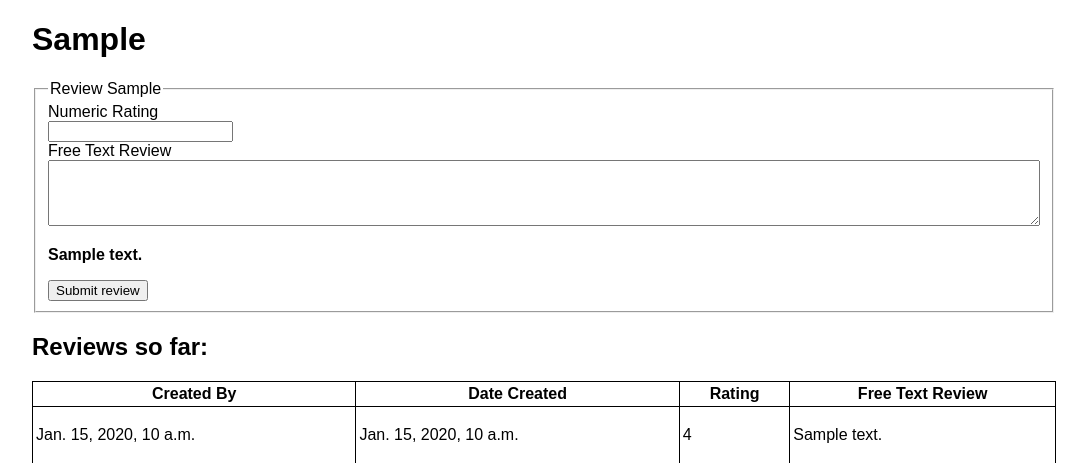
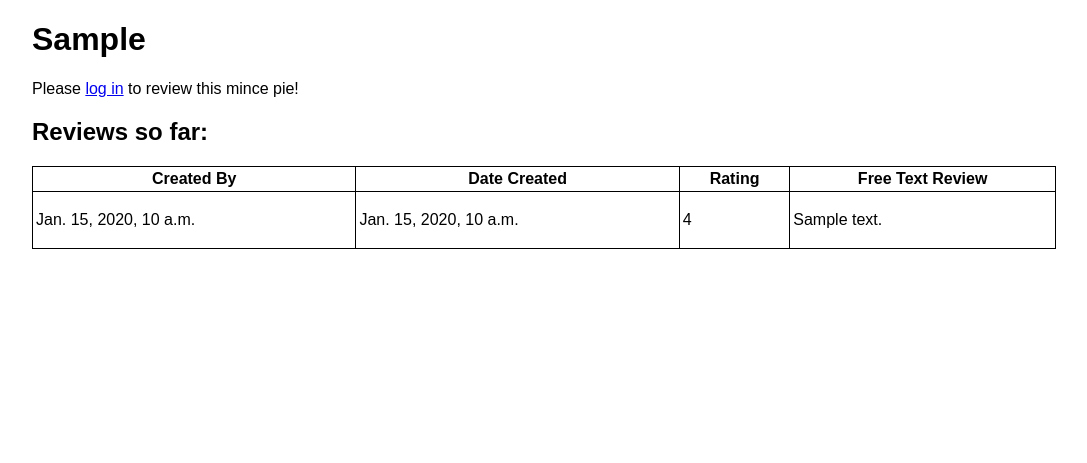
Before and after one commit to MattJamesChampion/mince-pie-rate, a Django app: template website/rate/templates/rate/detail.html in a window 1280 px wide. Shown: the part 62-525 px from the top of the page, without its empty margins (96-1183 px from the left). Run offline with Django 3.2, Linux system fonts and the light colour scheme; the template is opened without the code that fills it: most values are stand-ins (such as "Sample title", 1, 10 or a date in 2020).

Commit message:
Modify the detail template so that the form is only visible to logged in users

```diff
--- a/website/rate/templates/rate/detail.html
+++ b/website/rate/templates/rate/detail.html
@@ -9,6 +9,7 @@
 
     <section>
         <form action="{% url 'rate:submit_review' mince_pie.pk %}" method="post">
+            {% if user.is_authenticated %}
                 <fieldset>
                     <legend>Review {{mince_pie}}</legend>
                     {% csrf_token %}
@@ -24,6 +25,9 @@
                     {% if error_message %}<p><strong>{{ error_message }}</strong></p>{% endif %}
                     <input type="submit" value="Submit review" />
                 </fieldset>
+            {% else %}
+                <p>Please <a href="{% url 'rate:login' %}">log in</a> to review this mince pie!</p>
+            {% endif %}
         </form>
     </section>
     <section>
```
Lines whose indentation alone changed are shown as unchanged.
